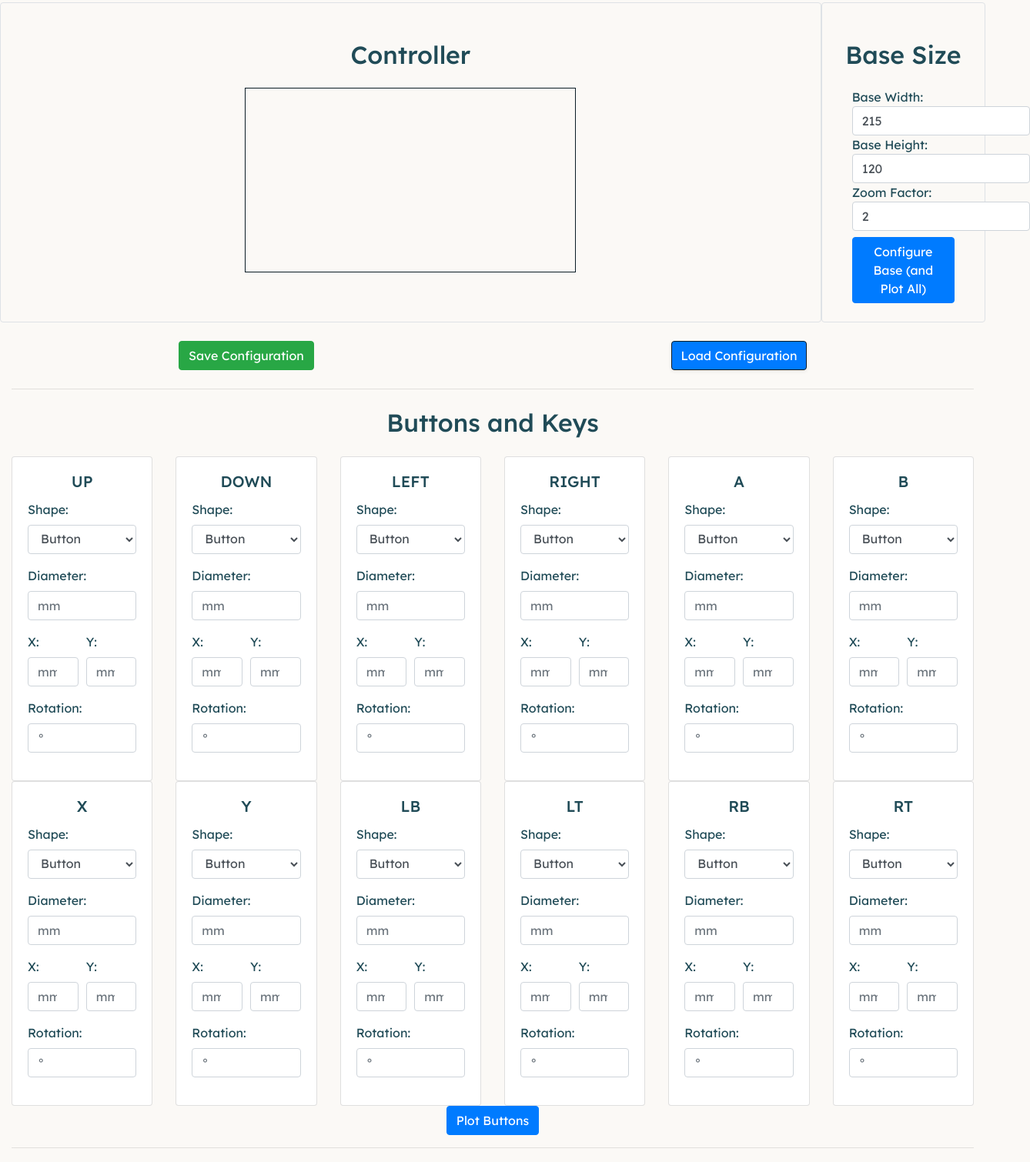
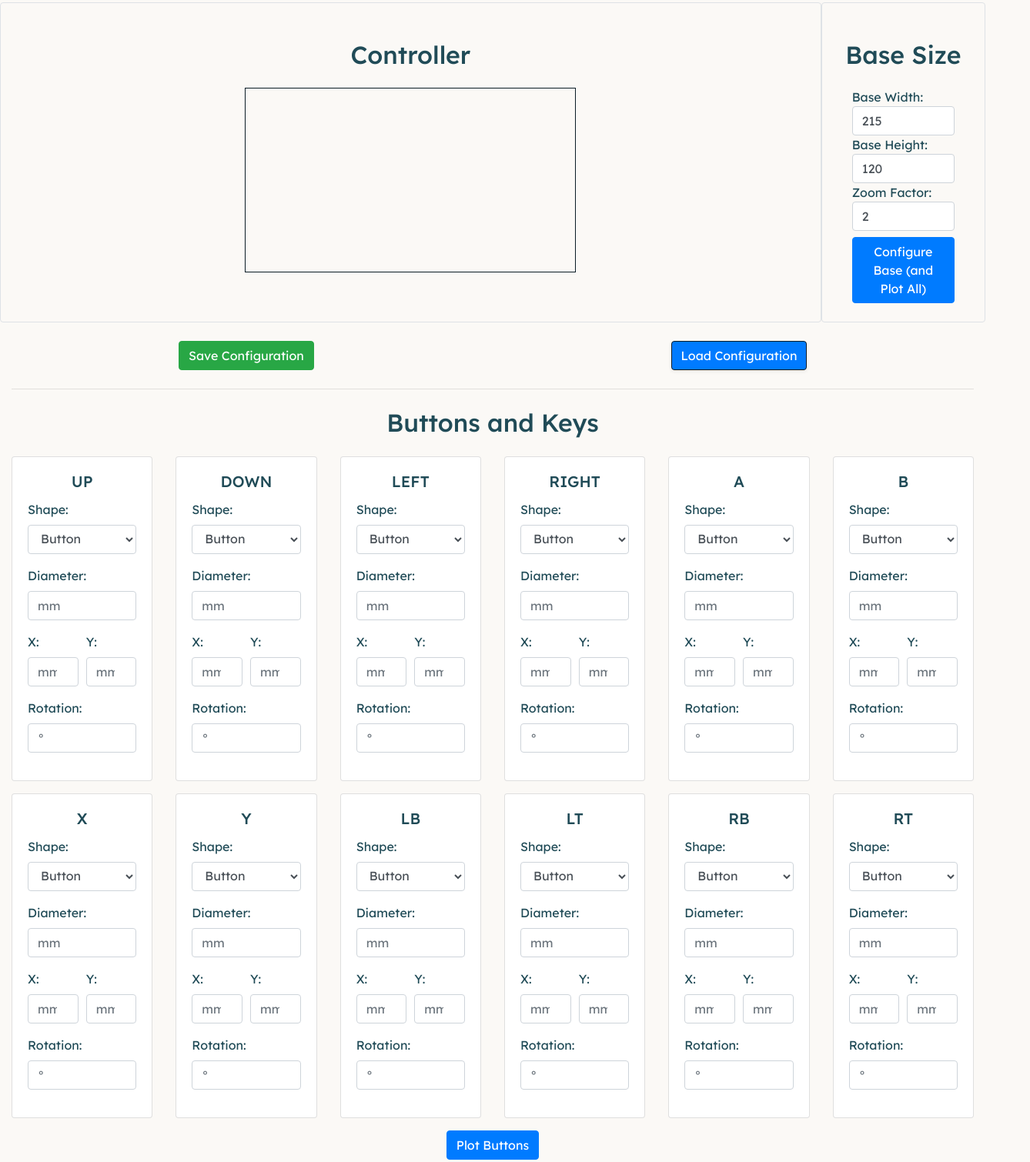
Before and after one commit to jackjburnett/ControllerForgeVisualiser, a website with bundled scripts: page index.html in a window 1280 px wide. Shown: the part 93-1603 px from the top of the page at 77% size, 1338 px wide, since content can reach past the window. Built offline with nearby package versions, Linux system fonts and the light colour scheme.

Commit message:
Made more responsive

```diff
--- a/index.html
+++ b/index.html
@@ -43,7 +43,7 @@
                 <div class="form-group col-sm-4 col-md-4 col-lg-12">
                     <label class="mr-2" for="baseWidth">Base Width:</label>
                     <input
-                            class="form-control"
+                            class="form-control w-100"
                             id="baseWidth"
                             placeholder="Canvas base width (mm)"
                             type="number"
@@ -53,7 +53,7 @@
                 <div class="form-group col-sm-4 col-md-4 col-lg-12">
                     <label class="mr-2" for="baseHeight">Base Height:</label>
                     <input
-                            class="form-control"
+                            class="form-control w-100"
                             id="baseHeight"
                             placeholder="Canvas base height (mm)"
                             type="number"
@@ -65,7 +65,7 @@
                     >Zoom Factor:</label
                     >
                     <input
-                            class="form-control"
+                            class="form-control w-100"
                             id="zoomFactor"
                             placeholder="Zoom factor"
                             type="number"
@@ -73,7 +73,7 @@
                     />
                 </div>
                 <div class="col-12 mt-2">
-                    <button class="btn btn-primary" id="baseButton" type="button">
+                    <button class="btn btn-primary w-100" id="baseButton" type="button">
                         Configure Base (and Plot All)
                     </button>
                 </div>
--- a/scripts/buttons.js
+++ b/scripts/buttons.js
@@ -2,7 +2,7 @@ import _buttonLabels from "./_buttonLabels.js";
 
 function createButtonInput(label) {
   const div = document.createElement("div");
-  div.className = "col-sm-6 col-md-4 col-lg-3 col-xl-2 button-input";
+  div.className = "col-sm-6 col-md-4 col-lg-3 col-xl-2 button-input mb-3";
   div.innerHTML = `
         <div class="card">
             <div class="card-body">
```
